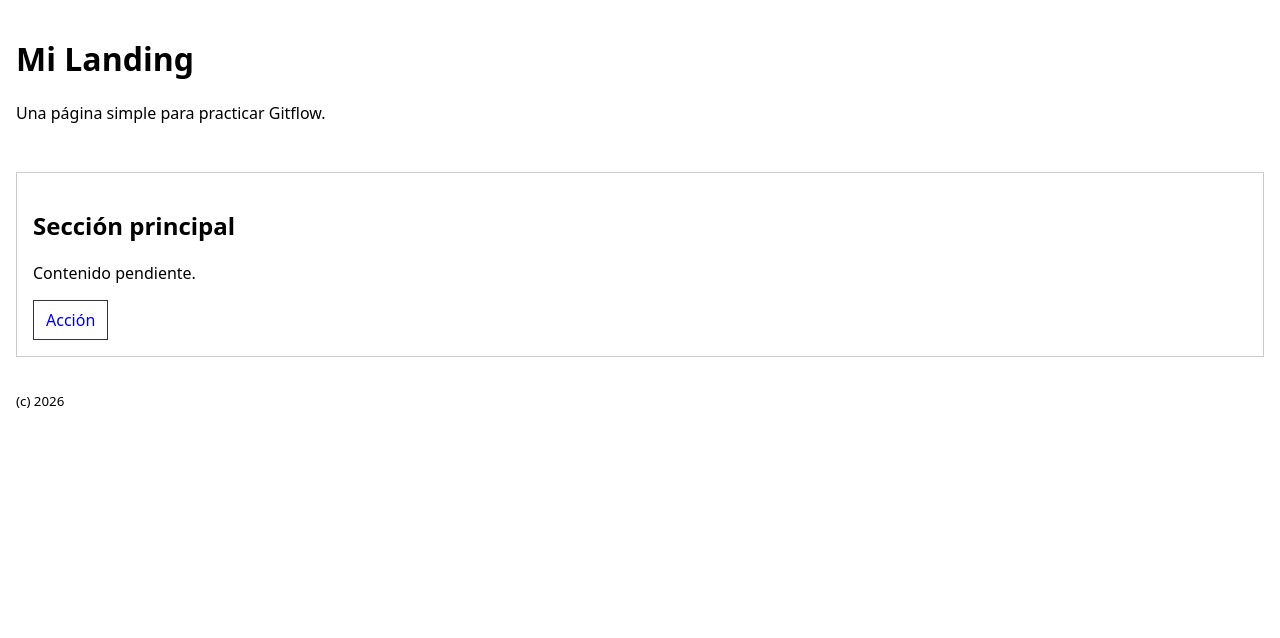
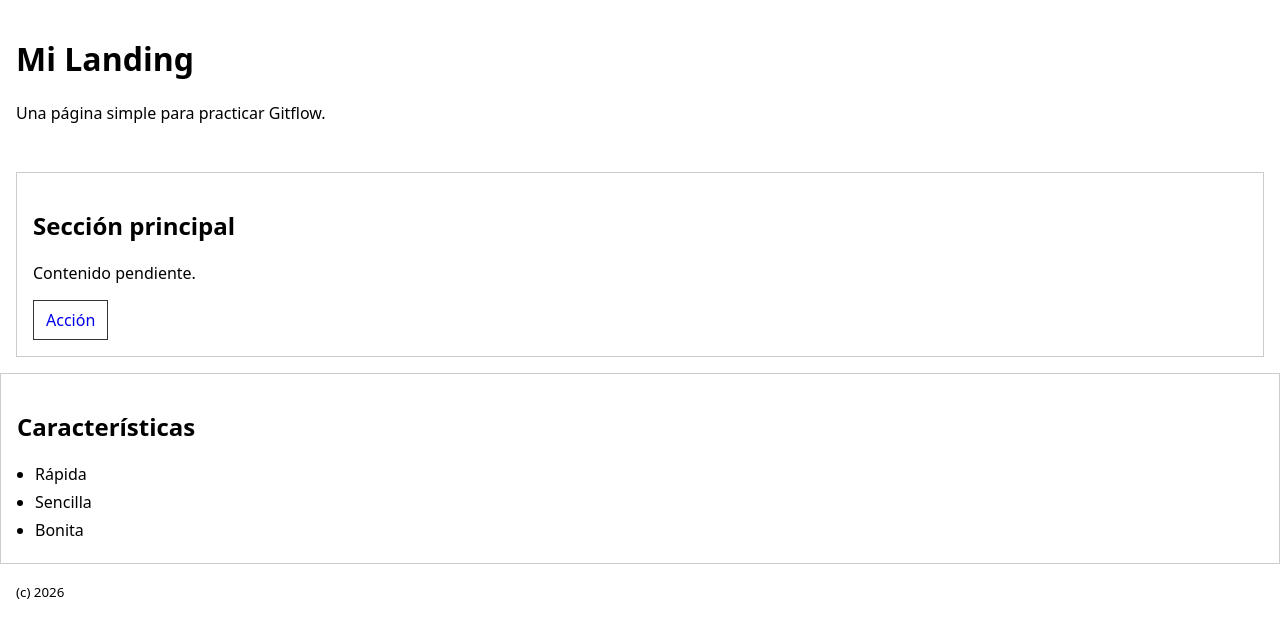
Before and after one commit to ruizcarau25/landing-gitflow, a plain HTML site: page index.html in a window 1280 px wide. Drawn offline with Linux system fonts and the light colour scheme.

Commit message:
add features section

```diff
--- a/index.html
+++ b/index.html
@@ -20,6 +20,16 @@
     </section>
   </main>
 
+  <section class="card">
+  <h2>Características</h2>
+  <ul class="features">
+    <li>Rápida</li>
+    <li>Sencilla</li>
+    <li>Bonita</li>
+  </ul>
+</section>
+
+
   <footer class="site-footer">
     <small>(c) 2026</small>
   </footer>
--- a/style.css
+++ b/style.css
@@ -23,3 +23,12 @@ body {
   border: 1px solid #333;
   text-decoration: none;
 }
+
+.features {
+  padding-left: 18px;
+  margin: 0;
+}
+
+.features li {
+  margin: 6px 0;
+}
```
